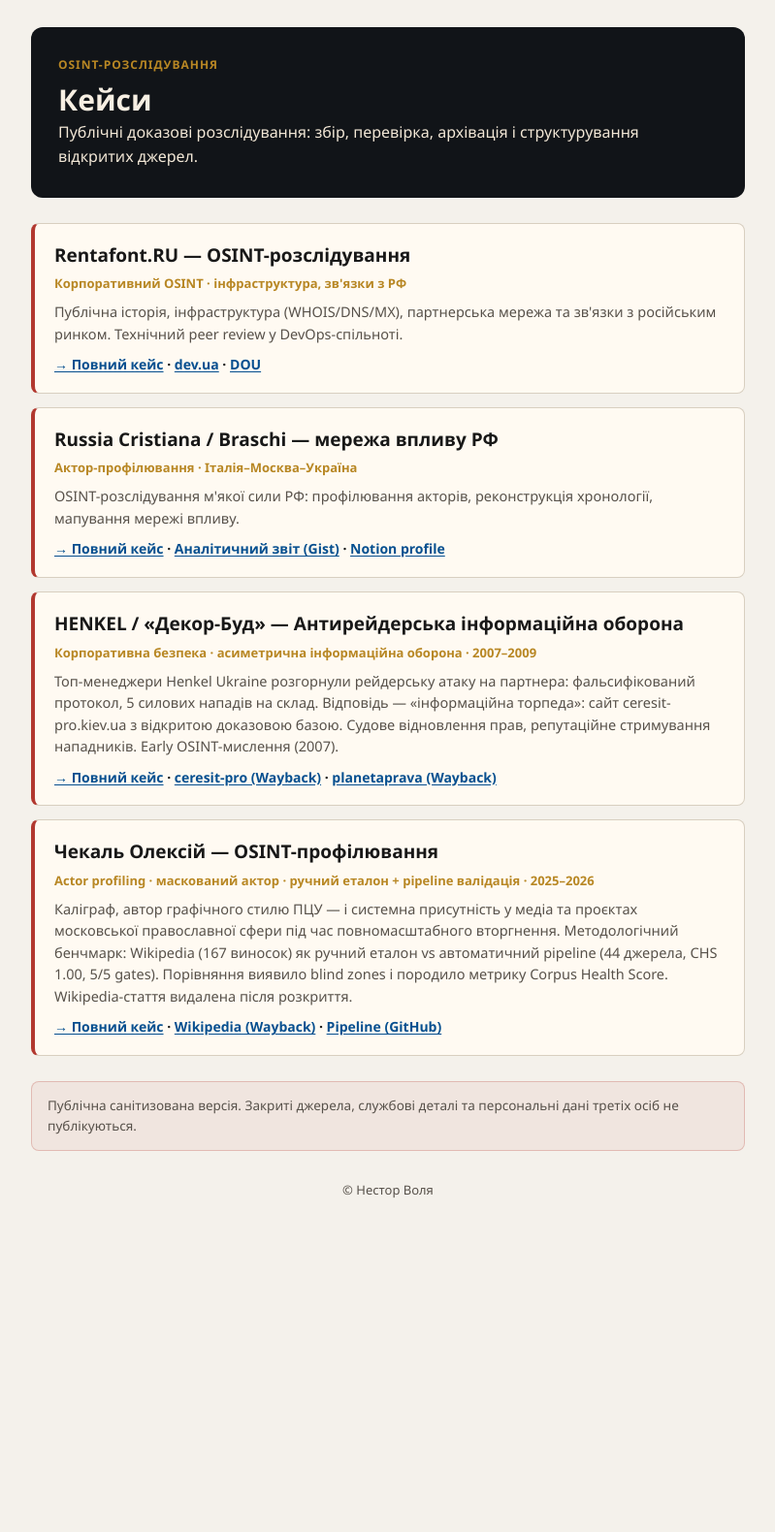
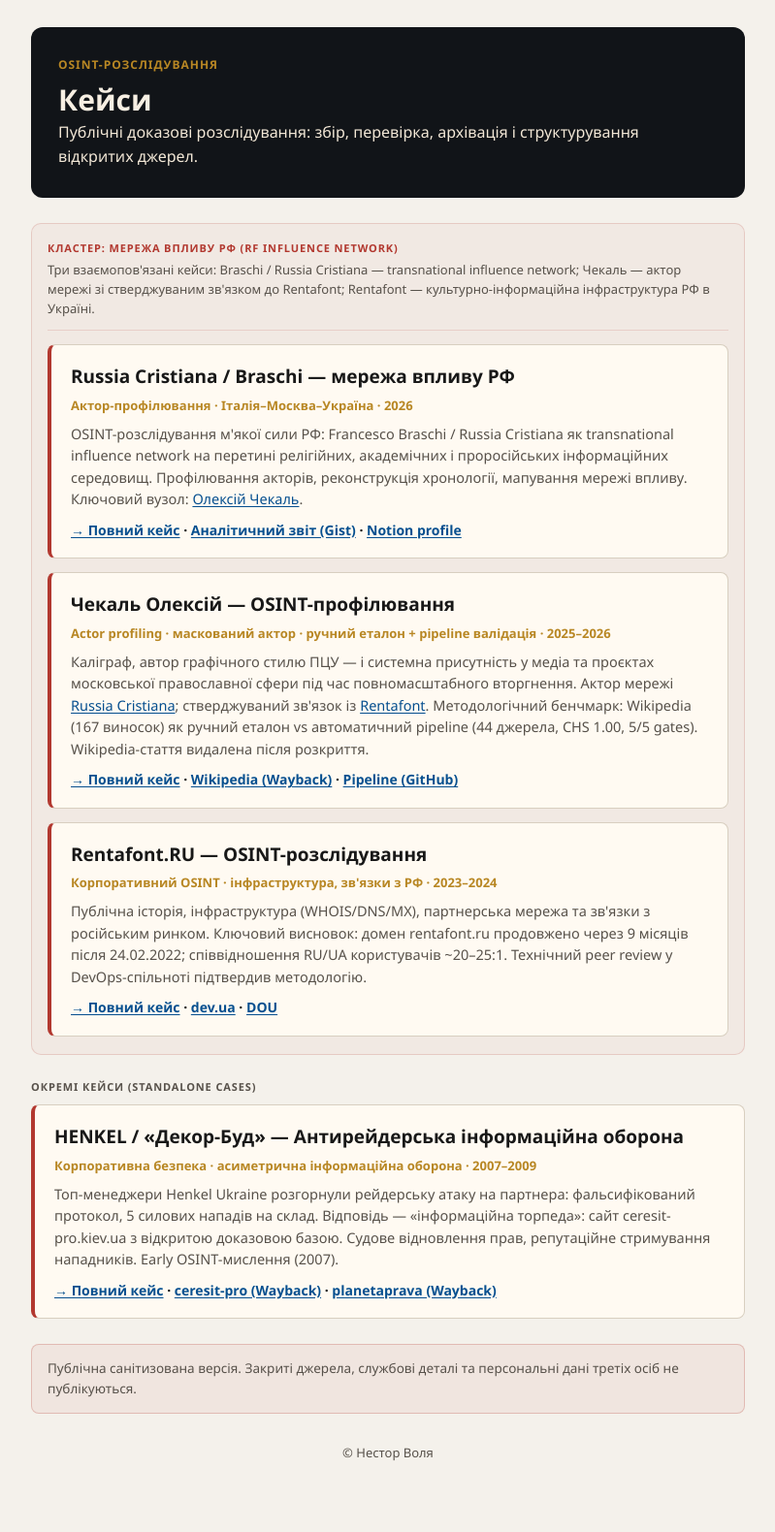
Before and after one commit to NestorVolya/nestorvolya.github.io, a Jekyll site: the page cases/index.html, which Jekyll copies as it is, in a window 1280 px wide. Shown: the whole page at 97% size, without its empty margins (240-1039 px from the left). Built offline with Jekyll 4.4.1, drawn with Linux system fonts in a browser that asks for light colours; before the commit the page ends 1309 px from its top, so only the background shows below that.

Commit message:
standardize cases: cluster grouping + cross-links + missing entries
- cases/index.html: add RF influence cluster block (Braschi → Chekal → Rentafont)
  with visual grouping; HENKEL moved to standalone section; expanded descriptions
- index.html: add internal links to cases/braschi_rc/ and cases/chekal_osint/;
  expand Braschi/Chekal proof-items with cross-links and methodology; remove
  outdated Crawl4AI and Hermes Agent from deployed stack description
- meta.html: add Chekal and HENKEL case rows to project links table

Co-Authored-By: Claude Sonnet 4.6 <noreply@anthropic.com>

```diff
--- a/cases/index.html
+++ b/cases/index.html
@@ -35,6 +35,23 @@
     .callout { margin-top:26px; background:rgba(178,56,47,.06); border:1px solid rgba(178,56,47,.25);
                border-radius:8px; padding:14px 16px; color:var(--muted); font-size:13.5px; }
     footer { margin-top:30px; color:var(--muted); font-size:13px; text-align:center; }
+
+    .cluster-block {
+      background: rgba(178,56,47,.04); border:1px solid rgba(178,56,47,.18);
+      border-radius:10px; padding:16px 16px 4px; margin-bottom:24px;
+    }
+    .cluster-label {
+      font-size:11px; font-weight:800; text-transform:uppercase; letter-spacing:.08em;
+      color:var(--accent); margin-bottom:4px;
+    }
+    .cluster-desc {
+      font-size:13px; color:var(--muted); margin:0 0 14px;
+      padding-bottom:12px; border-bottom:1px solid rgba(178,56,47,.15);
+    }
+    .standalone-label {
+      font-size:11px; font-weight:800; text-transform:uppercase; letter-spacing:.08em;
+      color:var(--muted); margin:24px 0 10px;
+    }
   </style>
 </head>
 <body>
@@ -46,27 +63,47 @@
       <p>Публічні доказові розслідування: збір, перевірка, архівація і структурування відкритих джерел.</p>
     </section>
 
+    <!-- Кластер впливу -->
+    <div class="cluster-block">
+      <div class="cluster-label">Кластер: мережа впливу РФ (RF Influence Network)</div>
+      <p class="cluster-desc">Три взаємопов'язані кейси: Braschi / Russia Cristiana — transnational influence network; Чекаль — актор мережі зі стверджуваним зв'язком до Rentafont; Rentafont — культурно-інформаційна інфраструктура РФ в Україні.</p>
+
+      <section class="case">
+        <h2><a href="braschi_rc/">Russia Cristiana / Braschi — мережа впливу РФ</a></h2>
+        <p class="venue">Актор-профілювання · Італія–Москва–Україна · 2026</p>
+        <p class="body">OSINT-розслідування м'якої сили РФ: Francesco Braschi / Russia Cristiana як transnational influence network на перетині релігійних, академічних і проросійських інформаційних середовищ. Профілювання акторів, реконструкція хронології, мапування мережі впливу. Ключовий вузол: <a href="chekal_osint/">Олексій Чекаль</a>.</p>
+        <p class="links">
+          <a href="braschi_rc/">→ Повний кейс</a> ·
+          <a href="https://gist.github.com/NestorVolya/7997de7361e244ab9f1a1f9a3f818e9c">Аналітичний звіт (Gist)</a> ·
+          <a href="https://infovarta.notion.site/_-308d7fb5fd9a80198f40ee491df41d18">Notion profile</a>
+        </p>
+      </section>
+
+      <section class="case">
+        <h2><a href="chekal_osint/">Чекаль Олексій — OSINT-профілювання</a></h2>
+        <p class="venue">Actor profiling · маскований актор · ручний еталон + pipeline валідація · 2025–2026</p>
+        <p class="body">Каліграф, автор графічного стилю ПЦУ — і системна присутність у медіа та проєктах московської православної сфери під час повномасштабного вторгнення. Актор мережі <a href="braschi_rc/">Russia Cristiana</a>; стверджуваний зв'язок із <a href="rentafont_ru/">Rentafont</a>. Методологічний бенчмарк: Wikipedia (167 виносок) як ручний еталон vs автоматичний pipeline (44 джерела, CHS 1.00, 5/5 gates). Wikipedia-стаття видалена після розкриття.</p>
+        <p class="links">
+          <a href="chekal_osint/">→ Повний кейс</a> ·
+          <a href="https://web.archive.org/web/20260129202211/https://uk.wikipedia.org/wiki/%D0%A7%D0%B5%D0%BA%D0%B0%D0%BB%D1%8C_%D0%9E%D0%BB%D0%B5%D0%BA%D1%81%D1%96%D0%B9_%D0%93%D0%B5%D0%BE%D1%80%D0%B3%D1%96%D0%B9%D0%BE%D0%B2%D0%B8%D1%87">Wikipedia (Wayback)</a> ·
+          <a href="https://github.com/NestorVolya/osint-homework-2026/tree/main/КР-Nestor-V">Pipeline (GitHub)</a>
+        </p>
+      </section>
+
       <section class="case">
         <h2><a href="rentafont_ru/">Rentafont.RU — OSINT-розслідування</a></h2>
-      <p class="venue">Корпоративний OSINT · інфраструктура, зв'язки з РФ</p>
-      <p class="body">Публічна історія, інфраструктура (WHOIS/DNS/MX), партнерська мережа та зв'язки з російським ринком. Технічний peer review у DevOps-спільноті.</p>
+        <p class="venue">Корпоративний OSINT · інфраструктура, зв'язки з РФ · 2023–2024</p>
+        <p class="body">Публічна історія, інфраструктура (WHOIS/DNS/MX), партнерська мережа та зв'язки з російським ринком. Ключовий висновок: домен rentafont.ru продовжено через 9 місяців після 24.02.2022; співвідношення RU/UA користувачів ~20–25:1. Технічний peer review у DevOps-спільноті підтвердив методологію.</p>
         <p class="links">
           <a href="rentafont_ru/">→ Повний кейс</a> ·
           <a href="https://dev.ua/blogs/posts/vidmovliaiutsia-vid-spivpratsi-rf-blog">dev.ua</a> ·
           <a href="https://dou.ua/forums/topic/47877/">DOU</a>
         </p>
       </section>
+    </div>
 
-    <section class="case">
-      <h2><a href="braschi_rc/">Russia Cristiana / Braschi — мережа впливу РФ</a></h2>
-      <p class="venue">Актор-профілювання · Італія–Москва–Україна</p>
-      <p class="body">OSINT-розслідування м'якої сили РФ: профілювання акторів, реконструкція хронології, мапування мережі впливу.</p>
-      <p class="links">
-        <a href="braschi_rc/">→ Повний кейс</a> ·
-        <a href="https://gist.github.com/NestorVolya/7997de7361e244ab9f1a1f9a3f818e9c">Аналітичний звіт (Gist)</a> ·
-        <a href="https://infovarta.notion.site/_-308d7fb5fd9a80198f40ee491df41d18">Notion profile</a>
-      </p>
-    </section>
+    <!-- Окремі кейси -->
+    <div class="standalone-label">Окремі кейси (Standalone Cases)</div>
 
     <section class="case">
       <h2><a href="henkel_dekorbu/">HENKEL / «Декор-Буд» — Антирейдерська інформаційна оборона</a></h2>
@@ -79,17 +116,6 @@
       </p>
     </section>
 
-    <section class="case">
-      <h2><a href="chekal_osint/">Чекаль Олексій — OSINT-профілювання</a></h2>
-      <p class="venue">Actor profiling · маскований актор · ручний еталон + pipeline валідація · 2025–2026</p>
-      <p class="body">Каліграф, автор графічного стилю ПЦУ — і системна присутність у медіа та проєктах московської православної сфери під час повномасштабного вторгнення. Методологічний бенчмарк: Wikipedia (167 виносок) як ручний еталон vs автоматичний pipeline (44 джерела, CHS 1.00, 5/5 gates). Порівняння виявило blind zones і породило метрику Corpus Health Score. Wikipedia-стаття видалена після розкриття.</p>
-      <p class="links">
-        <a href="chekal_osint/">→ Повний кейс</a> ·
-        <a href="https://web.archive.org/web/20260129202211/https://uk.wikipedia.org/wiki/%D0%A7%D0%B5%D0%BA%D0%B0%D0%BB%D1%8C_%D0%9E%D0%BB%D0%B5%D0%BA%D1%81%D1%96%D0%B9_%D0%93%D0%B5%D0%BE%D1%80%D0%B3%D1%96%D0%B9%D0%BE%D0%B2%D0%B8%D1%87">Wikipedia (Wayback)</a> ·
-        <a href="https://github.com/NestorVolya/osint-homework-2026/tree/main/КР-Nestor-V">Pipeline (GitHub)</a>
-      </p>
-    </section>
-
     <div class="callout">
       Публічна санітизована версія. Закриті джерела, службові деталі та персональні дані третіх осіб не публікуються.
     </div>
```
Also changed, not shown: index.html (+9 -7 lines), meta.html (+10 -0 lines). Lines whose indentation alone changed are shown as unchanged.
